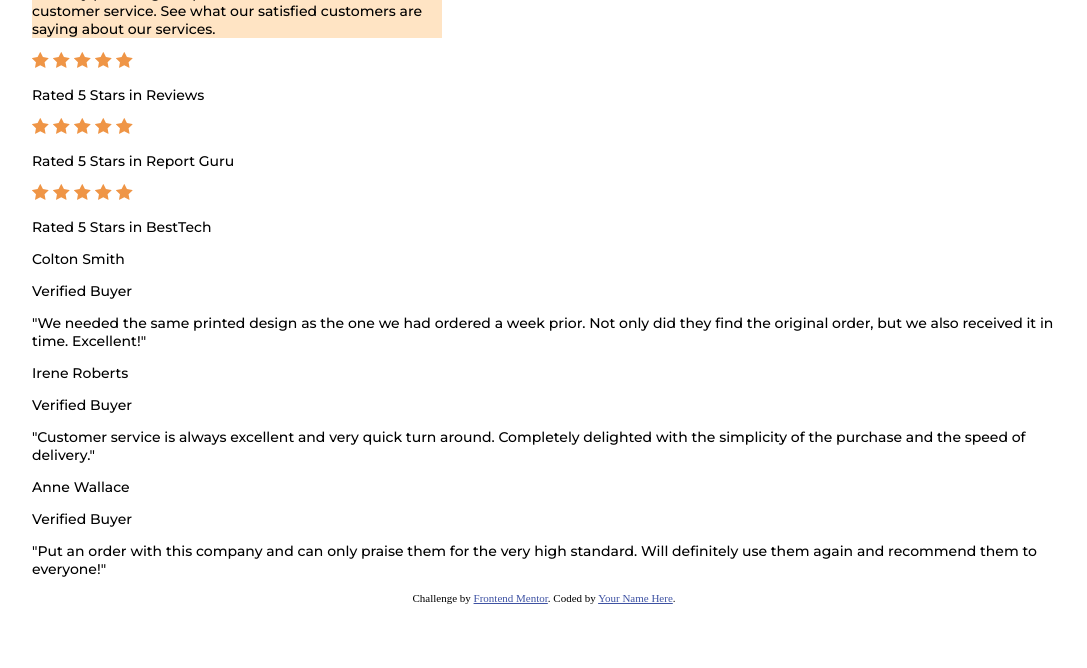
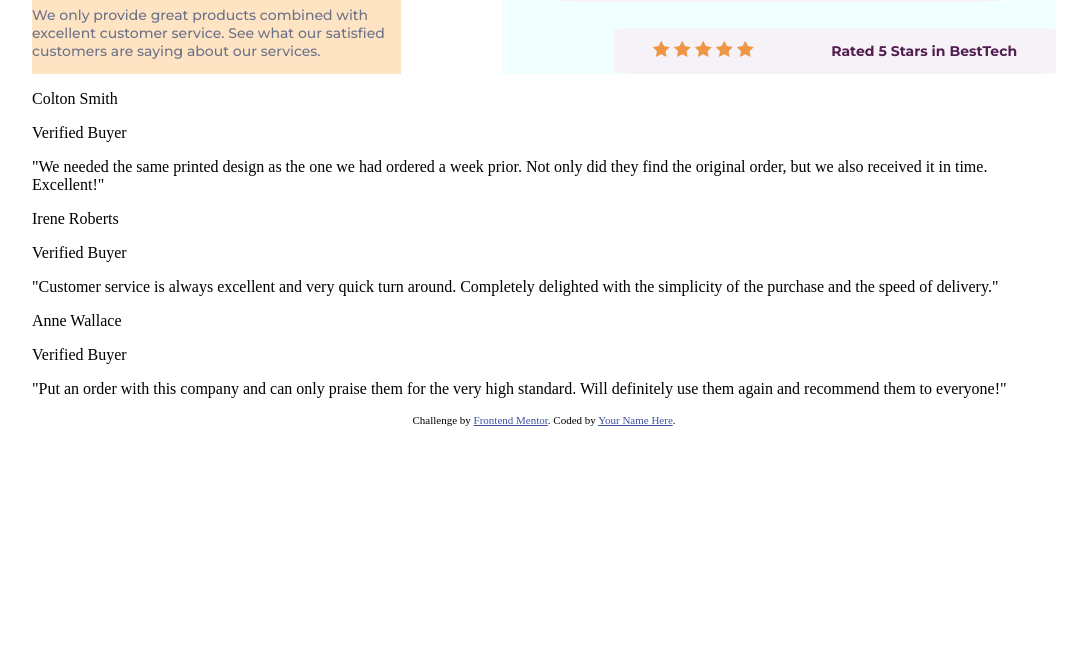
Before and after one commit to SolRoa/Social-proof-section, a plain HTML site: page index.html in a window 1280 px wide. Shown: the part 179-847 px from the top of the page, without its empty margins (96-1183 px from the left). After the commit the page ends 800 px from the top, so only its background shows below. Drawn offline with Linux system fonts and the light colour scheme.

Commit message:
modifique el div derecha

```diff
--- a/estilo.css
+++ b/estilo.css
@@ -5,10 +5,10 @@
 .attribution a {
     color: hsl(228, 45%, 44%);
   }
-p{
+/* p{
     font-size: 14px;
     font-family: 'Montserrat', sans-serif;
-}
+} */
 body{
     margin-left: 10%;
     margin-right: 10%;
@@ -16,7 +16,12 @@ body{
     margin-bottom: 5%;
 }
 
-/* trabajo en el div derecha */
+/* trabajo en el div arriba */
+.arriba{
+    display: flex;
+}
+
+/* trabajo en el div izquierda */
 .izquierda{
     background-color: bisque;
     width: 40%;
@@ -25,3 +30,40 @@ h1{
     font-family: 'Fraunces', serif;
     color: #521E4F;
 }
+.texto-iz{
+    color: hsl(228, 12%, 48%);
+    font-size: 14px;
+    font-family: 'Montserrat', sans-serif;
+}
+/* trabajo en el div derecha */
+.derecha{
+    width: 60%;
+    background-color: azure;
+    margin-left: 10%;
+    display: flex;
+    flex-direction: column;
+    justify-content: space-between;
+}
+.puntuacion1, .puntuacion2, .puntuacion3{
+    display: flex;
+    align-items: center;
+    justify-content: space-around;
+    background-color: #F7F2F8;
+    border-radius: 5%;
+}
+.puntuacion1{
+    margin-right: 20%;
+}
+.puntuacion2{
+    margin-right: 10%;
+    margin-left: 10%;
+}
+.puntuacion3{
+    margin-left: 20%;
+}
+.punto{
+    font-family: 'Montserrat', sans-serif;
+    font-size: 14px;
+    color: #521E4F;
+    font-weight: bold;
+}
--- a/index.html
+++ b/index.html
@@ -8,9 +8,12 @@
     <link rel="preconnect" href="https://fonts.googleapis.com">
     <link rel="preconnect" href="https://fonts.gstatic.com" crossorigin>
     <link rel="preconnect" href="https://fonts.googleapis.com">
-<link rel="preconnect" href="https://fonts.gstatic.com" crossorigin>
-<link href="https://fonts.googleapis.com/css2?family=Montserrat:wght@500&display=swap" rel="stylesheet">
+    <link rel="preconnect" href="https://fonts.gstatic.com" crossorigin>
+    <link href="https://fonts.googleapis.com/css2?family=Montserrat:wght@500&display=swap" rel="stylesheet">
     <link href="https://fonts.googleapis.com/css2?family=Fraunces:opsz,wght@9..144,700&display=swap" rel="stylesheet">
+    <link rel="preconnect" href="https://fonts.googleapis.com">
+    <link rel="preconnect" href="https://fonts.gstatic.com" crossorigin>
+    <link href="https://fonts.googleapis.com/css2?family=Montserrat:wght@700&display=swap" rel="stylesheet">
     <!-- <link
       rel="icon"
       type="image/png"
@@ -20,10 +23,10 @@
     <title>Frontend Mentor | Social proof section</title>
   </head>
   <body>
-
+  <div class="arriba">
     <div class="izquierda">
       <h1> 10,000+ of our users love our products.</h1>
-      <p>We only provide great products combined with excellent customer service.
+      <p class="texto-iz">We only provide great products combined with excellent customer service.
       See what our satisfied customers are saying about our services.</p>
     </div>
 
@@ -31,7 +34,7 @@
 
     <div class="derecha">
 
-      <div class="puntuacion">
+      <div class="puntuacion1">
           <div class="estrellas">
               <svg width="17" height="16" xmlns="http://www.w3.org/2000/svg"><path d="M16.539 6.097a.297.297 0 00-.24-.202l-5.36-.779L8.542.26a.296.296 0 00-.53 0L5.613 5.117l-5.36.779a.297.297 0 00-.165.505l3.88 3.78-.917 5.34a.297.297 0 00.43.312l4.795-2.52 4.794 2.52a.296.296 0 00.43-.313l-.916-5.338L16.464 6.4c.08-.08.11-.197.075-.304z" fill="#EF9546" fill-rule="nonzero"/></svg>
               <svg width="17" height="16" xmlns="http://www.w3.org/2000/svg"><path d="M16.539 6.097a.297.297 0 00-.24-.202l-5.36-.779L8.542.26a.296.296 0 00-.53 0L5.613 5.117l-5.36.779a.297.297 0 00-.165.505l3.88 3.78-.917 5.34a.297.297 0 00.43.312l4.795-2.52 4.794 2.52a.296.296 0 00.43-.313l-.916-5.338L16.464 6.4c.08-.08.11-.197.075-.304z" fill="#EF9546" fill-rule="nonzero"/></svg>
@@ -39,10 +42,10 @@
               <svg width="17" height="16" xmlns="http://www.w3.org/2000/svg"><path d="M16.539 6.097a.297.297 0 00-.24-.202l-5.36-.779L8.542.26a.296.296 0 00-.53 0L5.613 5.117l-5.36.779a.297.297 0 00-.165.505l3.88 3.78-.917 5.34a.297.297 0 00.43.312l4.795-2.52 4.794 2.52a.296.296 0 00.43-.313l-.916-5.338L16.464 6.4c.08-.08.11-.197.075-.304z" fill="#EF9546" fill-rule="nonzero"/></svg>
               <svg width="17" height="16" xmlns="http://www.w3.org/2000/svg"><path d="M16.539 6.097a.297.297 0 00-.24-.202l-5.36-.779L8.542.26a.296.296 0 00-.53 0L5.613 5.117l-5.36.779a.297.297 0 00-.165.505l3.88 3.78-.917 5.34a.297.297 0 00.43.312l4.795-2.52 4.794 2.52a.296.296 0 00.43-.313l-.916-5.338L16.464 6.4c.08-.08.11-.197.075-.304z" fill="#EF9546" fill-rule="nonzero"/></svg>
           </div>
-        <p>Rated 5 Stars in Reviews</p>
+        <p class="punto">Rated 5 Stars in Reviews</p>
       </div>
 
-      <div class="puntuacion">
+      <div class="puntuacion2">
           <div class="estrellas">
               <svg width="17" height="16" xmlns="http://www.w3.org/2000/svg"><path d="M16.539 6.097a.297.297 0 00-.24-.202l-5.36-.779L8.542.26a.296.296 0 00-.53 0L5.613 5.117l-5.36.779a.297.297 0 00-.165.505l3.88 3.78-.917 5.34a.297.297 0 00.43.312l4.795-2.52 4.794 2.52a.296.296 0 00.43-.313l-.916-5.338L16.464 6.4c.08-.08.11-.197.075-.304z" fill="#EF9546" fill-rule="nonzero"/></svg>
               <svg width="17" height="16" xmlns="http://www.w3.org/2000/svg"><path d="M16.539 6.097a.297.297 0 00-.24-.202l-5.36-.779L8.542.26a.296.296 0 00-.53 0L5.613 5.117l-5.36.779a.297.297 0 00-.165.505l3.88 3.78-.917 5.34a.297.297 0 00.43.312l4.795-2.52 4.794 2.52a.296.296 0 00.43-.313l-.916-5.338L16.464 6.4c.08-.08.11-.197.075-.304z" fill="#EF9546" fill-rule="nonzero"/></svg>
@@ -50,10 +53,10 @@
               <svg width="17" height="16" xmlns="http://www.w3.org/2000/svg"><path d="M16.539 6.097a.297.297 0 00-.24-.202l-5.36-.779L8.542.26a.296.296 0 00-.53 0L5.613 5.117l-5.36.779a.297.297 0 00-.165.505l3.88 3.78-.917 5.34a.297.297 0 00.43.312l4.795-2.52 4.794 2.52a.296.296 0 00.43-.313l-.916-5.338L16.464 6.4c.08-.08.11-.197.075-.304z" fill="#EF9546" fill-rule="nonzero"/></svg>
               <svg width="17" height="16" xmlns="http://www.w3.org/2000/svg"><path d="M16.539 6.097a.297.297 0 00-.24-.202l-5.36-.779L8.542.26a.296.296 0 00-.53 0L5.613 5.117l-5.36.779a.297.297 0 00-.165.505l3.88 3.78-.917 5.34a.297.297 0 00.43.312l4.795-2.52 4.794 2.52a.296.296 0 00.43-.313l-.916-5.338L16.464 6.4c.08-.08.11-.197.075-.304z" fill="#EF9546" fill-rule="nonzero"/></svg>
           </div>
-        <p>Rated 5 Stars in Report Guru</p>
+        <p class="punto">Rated 5 Stars in Report Guru</p>
       </div>
 
-     <div class="puntuacion">
+     <div class="puntuacion3">
         <div class="estrellas">
             <svg width="17" height="16" xmlns="http://www.w3.org/2000/svg"><path d="M16.539 6.097a.297.297 0 00-.24-.202l-5.36-.779L8.542.26a.296.296 0 00-.53 0L5.613 5.117l-5.36.779a.297.297 0 00-.165.505l3.88 3.78-.917 5.34a.297.297 0 00.43.312l4.795-2.52 4.794 2.52a.296.296 0 00.43-.313l-.916-5.338L16.464 6.4c.08-.08.11-.197.075-.304z" fill="#EF9546" fill-rule="nonzero"/></svg>
             <svg width="17" height="16" xmlns="http://www.w3.org/2000/svg"><path d="M16.539 6.097a.297.297 0 00-.24-.202l-5.36-.779L8.542.26a.296.296 0 00-.53 0L5.613 5.117l-5.36.779a.297.297 0 00-.165.505l3.88 3.78-.917 5.34a.297.297 0 00.43.312l4.795-2.52 4.794 2.52a.296.296 0 00.43-.313l-.916-5.338L16.464 6.4c.08-.08.11-.197.075-.304z" fill="#EF9546" fill-rule="nonzero"/></svg>
@@ -61,10 +64,10 @@
             <svg width="17" height="16" xmlns="http://www.w3.org/2000/svg"><path d="M16.539 6.097a.297.297 0 00-.24-.202l-5.36-.779L8.542.26a.296.296 0 00-.53 0L5.613 5.117l-5.36.779a.297.297 0 00-.165.505l3.88 3.78-.917 5.34a.297.297 0 00.43.312l4.795-2.52 4.794 2.52a.296.296 0 00.43-.313l-.916-5.338L16.464 6.4c.08-.08.11-.197.075-.304z" fill="#EF9546" fill-rule="nonzero"/></svg>
             <svg width="17" height="16" xmlns="http://www.w3.org/2000/svg"><path d="M16.539 6.097a.297.297 0 00-.24-.202l-5.36-.779L8.542.26a.296.296 0 00-.53 0L5.613 5.117l-5.36.779a.297.297 0 00-.165.505l3.88 3.78-.917 5.34a.297.297 0 00.43.312l4.795-2.52 4.794 2.52a.296.296 0 00.43-.313l-.916-5.338L16.464 6.4c.08-.08.11-.197.075-.304z" fill="#EF9546" fill-rule="nonzero"/></svg>
         </div>
-        <p>Rated 5 Stars in BestTech</p>
+        <p class="punto">Rated 5 Stars in BestTech</p>
       </div>
     </div>
-
+  </div>
 
 
     <div class="abajo">
```
